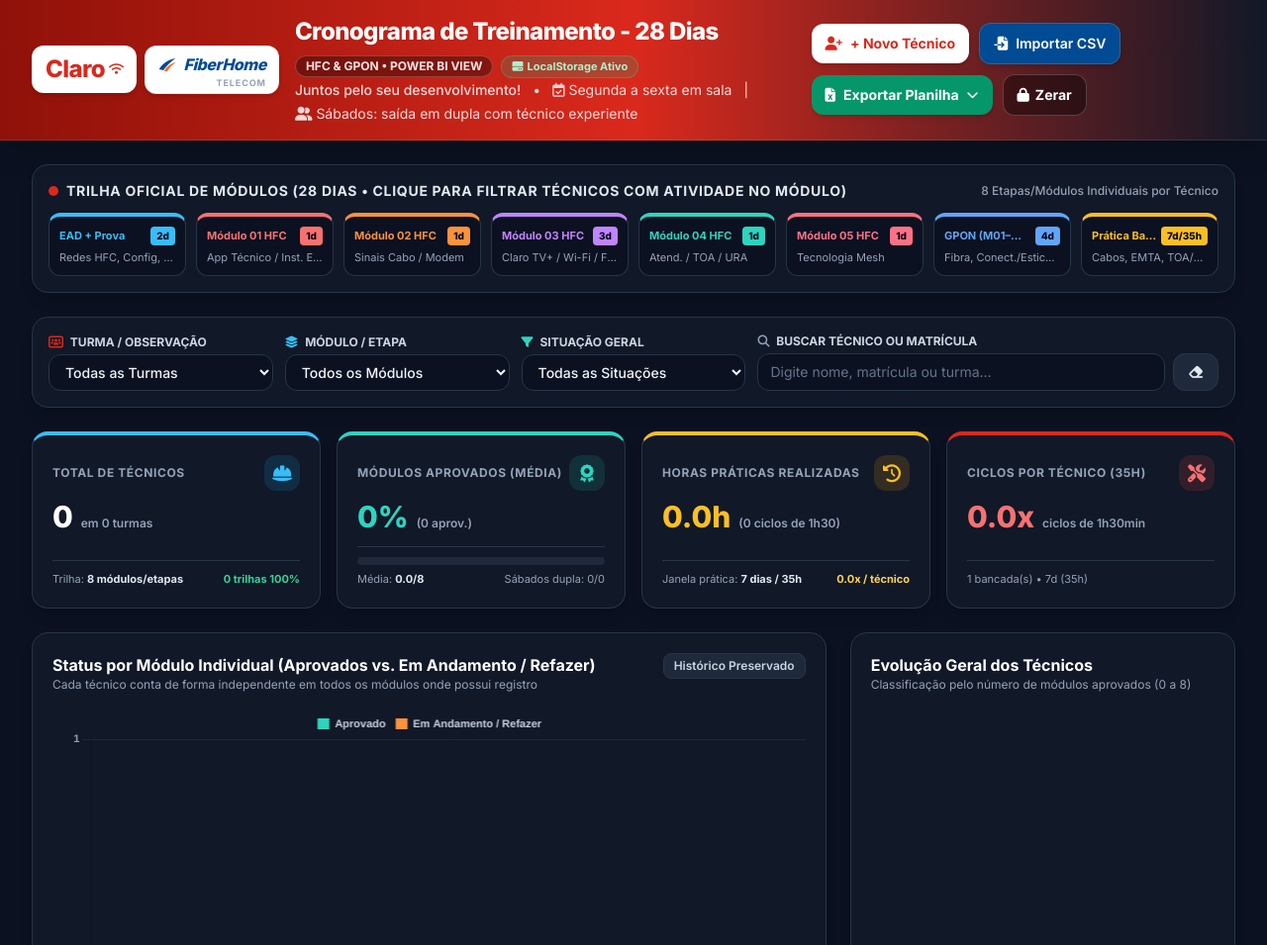
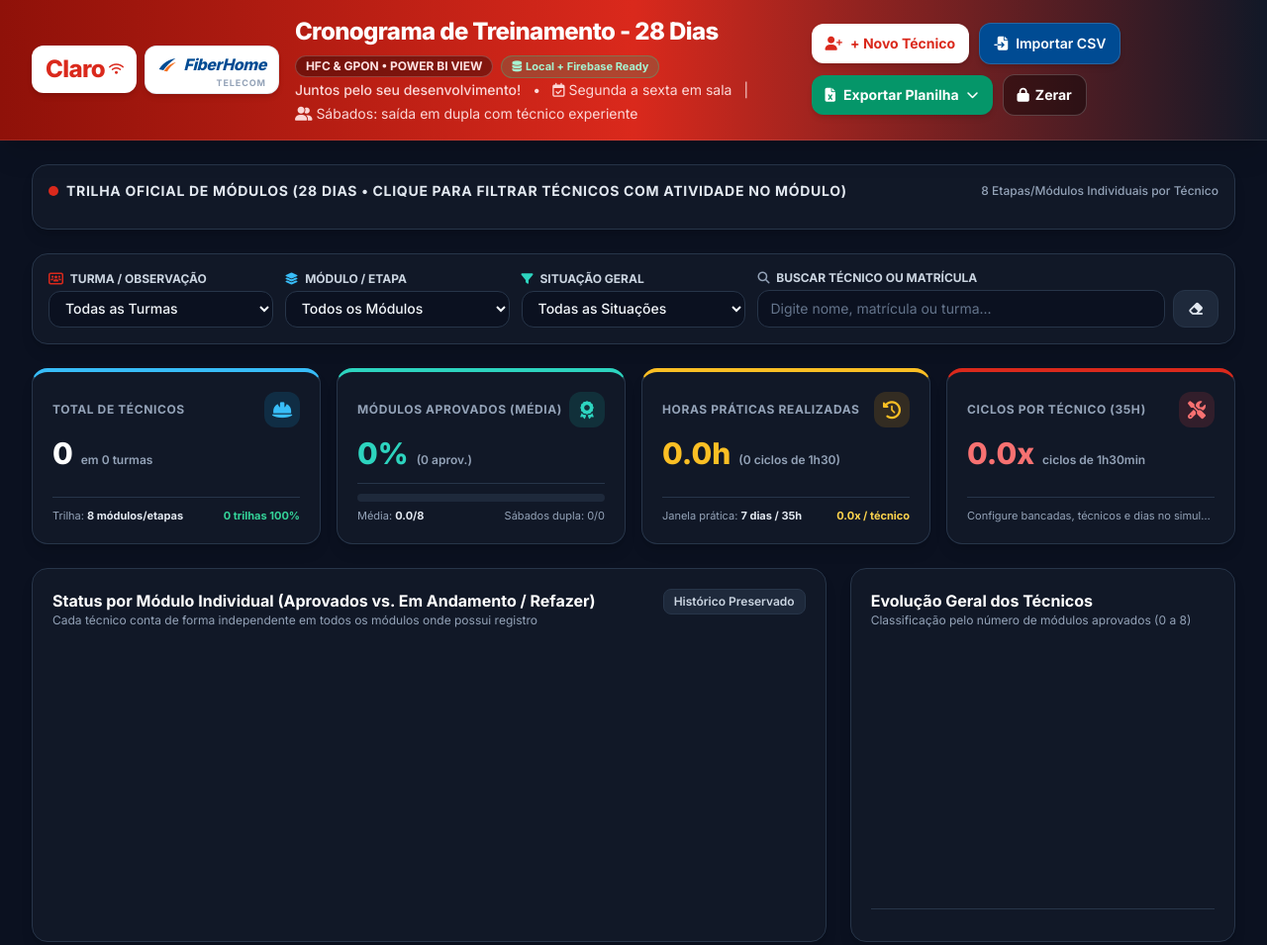
Before and after one commit to ThighoSan/Treinamento-Fiberhome, a plain HTML site: page index.html in a window 1280 px wide. Shown: the top 955 px of the page at 99% size. Drawn offline with nearby package versions, Linux system fonts and the light colour scheme.

```diff
--- a/index.html
+++ b/index.html
@@ -712,13 +712,13 @@
         // Cole abaixo as credenciais do seu projeto Firebase para sincronizar entre 3 usuários.
         // Enquanto apiKey estiver vazia, o app salva automaticamente no localStorage.
         // =========================================================================
-        const FIREBASE_CONFIG = {
-            apiKey: "treinamento_28d_hfc_gpon_tecnicos",
-            authDomain: "",
-            projectId: "",
-            storageBucket: "",
-            messagingSenderId: "",
-            appId: ""
+        const const FIREBASE_CONFIG = {
+            apiKey: "AIzaSyCo8Jg8XH-Zrxc1Rxm-JTMXfT4XGMfJX94",
+            authDomain: "treinamento-claro-fiberhome.firebaseapp.com",
+            projectId: "treinamento-claro-fiberhome",
+            storageBucket: "treinamento-claro-fiberhome.firebasestorage.app",
+            messagingSenderId: "1001015771385",
+            appId: "1:1001015771385:web:e693d20fbf8bdc235f6228"
         };
         const FIRESTORE_COLLECTION = "treinamento_28d_hfc_gpon_tecnicos";
 
```
